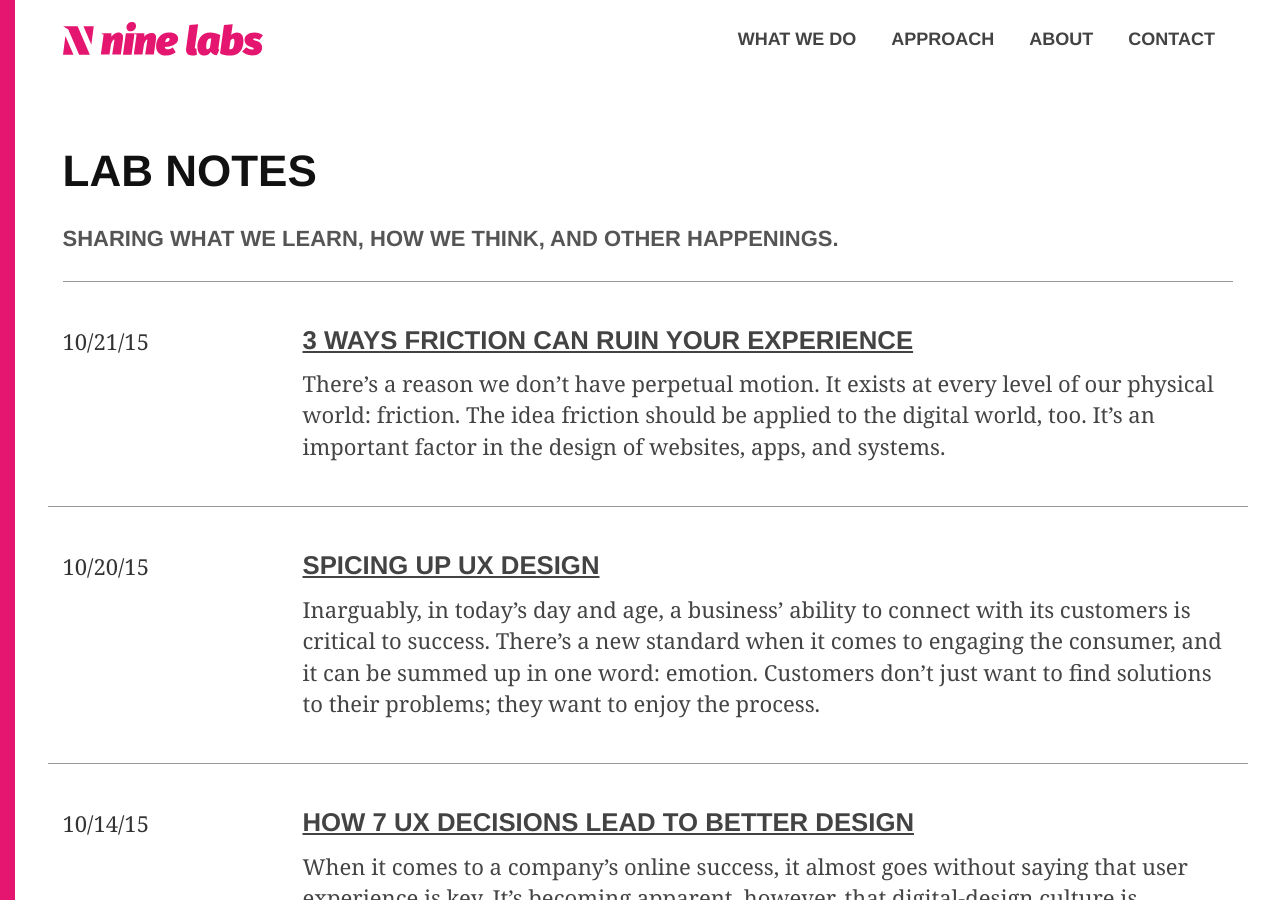
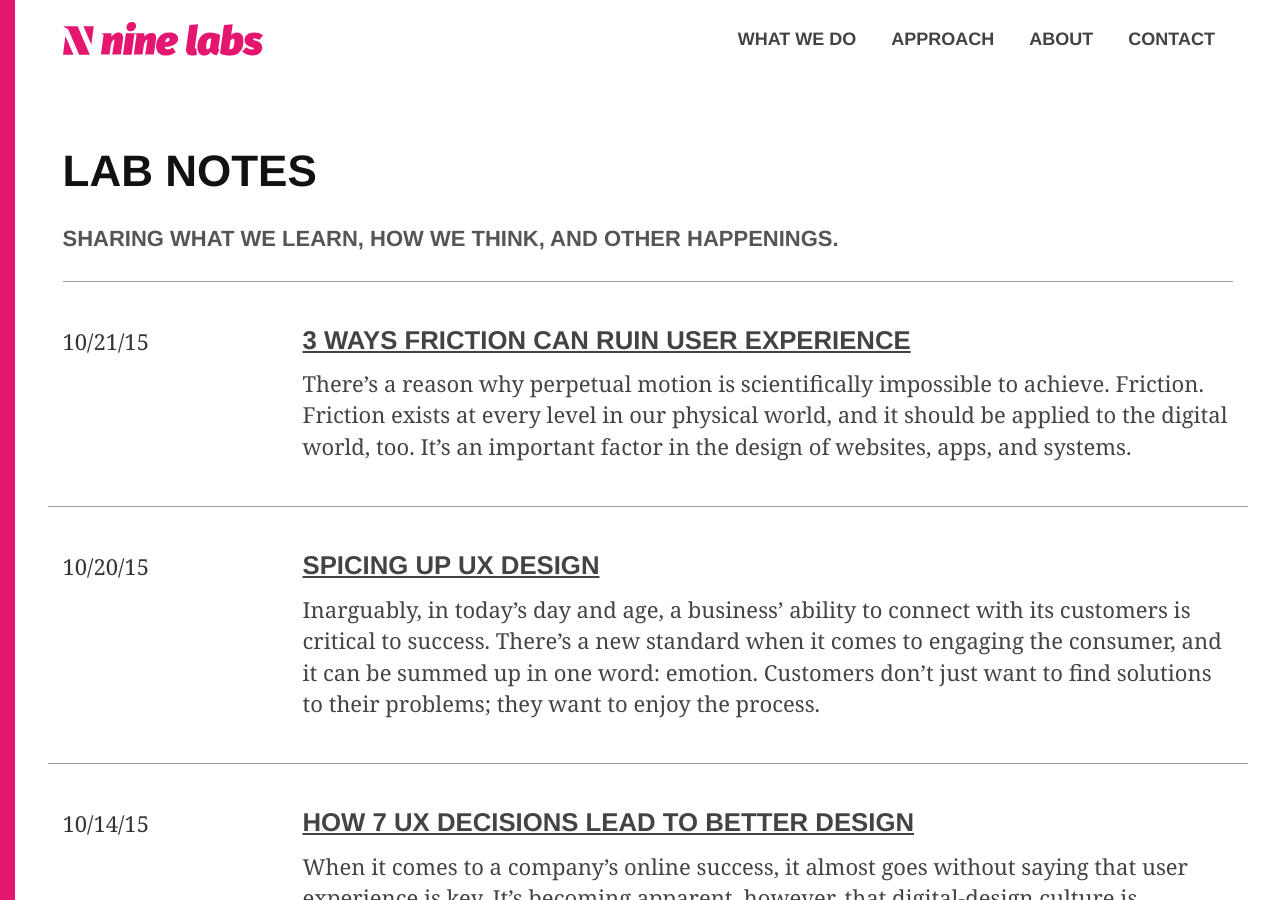
Before and after one commit to ninelabs/ninelabs.com, a Jekyll site: the page built from notes/index.html, in a window 1280 px wide and 900 px high. Built offline with Jekyll 4.4.1, drawn with Linux system fonts in a browser that asks for light colours; nearby versions of some CDN libraries; Markdown is read by kramdown in place of the engine named in the settings; the list of posts is cut into pages by our own code.

Commit message:
edits and content reworks

```diff
--- a/_posts/2015-10-21-reducing-friction.md
+++ b/_posts/2015-10-21-reducing-friction.md
@@ -1,23 +1,24 @@
 ---
 layout: notes
 published: true
-title: 3 Ways Friction Can Ruin your Experience
+title: 3 Ways Friction Can Ruin User Experience
 author: J Cornelius
 category: UX
-image: //s3.amazonaws.com/ninelabs.com/newton-balls.jpg
+image: "//s3.amazonaws.com/ninelabs.com/newton-balls.jpg"
 ---
 
-There&rsquo;s a reason we don&rsquo;t have perpetual motion. It exists at every level of our physical world: **friction**. The idea friction should be applied to the digital world, too. It's an important factor in the design of websites, apps, and systems.
+
+There's a reason why perpetual motion is scientifically impossible to achieve. **Friction**. Friction exists at every level in our physical world, and it should be applied to the digital world, too. It's an important factor in the design of websites, apps, and systems.
 
 > **fric·tion** /ˈfrikSH(ə)n/ noun &mdash; the resistance that one surface or object encounters when moving over another
 
-Friction, in that sense, is **anything that gets in the way of a user achieiving a desired outcome**.
+Website friction, in that sense, is **anything that gets in the way of a user achieiving a desired outcome**.
 
 ## Friction is a bummer.
 
-You&rsquo;ve felt it &mdash; you&rsquo;re online trying to decide where to eat dinner, and you find what looks like the perfect spot. You click over to their website and&hellip; WHAM! You can&rsquo;t figure out where to look for their address. It&rsquo;s not in any of the usual spots on the page. No phone number either. The likelihood of you actually going there to eat becomes slim to none.
+You&rsquo;ve felt it &mdash; you&rsquo;re online trying to decide where to eat dinner, and you find what looks like the perfect spot. You click over to their website and&hellip; WHAM! You can&rsquo;t figure out where to look for their address. It&rsquo;s not in any of the expected spots on the page. No phone number either. The likelihood of you actually going that restaurant to eat becomes slim to none.
 
-If you&rsquo;re that restaurant, you want to reduce friction on your website as much as possible. You want to make it clear where you&rsquo;re located and that you take reservations. Maybe you even let visitors make that reservation through an embedded portal on your site. It&rsquo;s like greasing a wheel. The gear turns more smoothly, and you&rsquo;ve got a paying customer at a table.
+If the restaurant is yours, you want to reduce friction on your website as much as possible. You want to make it clear where you&rsquo;re located and that you take reservations. Maybe you even let visitors make that reservation through an embedded portal on your site. It&rsquo;s like greasing a wheel. The gear turns more smoothly, and you&rsquo;ve got a paying customer at a table.
 
 ### Three things that cause website and app friction:
 
@@ -30,15 +31,16 @@
 
 ![Kindle Dictionary](//s3.amazonaws.com/ninelabs.com/kindle-dictionary.jpg)
 
-Study after study has shown that multitasking is actually a lie. You&rsquo;re not really working on two tasks at once &mdash; you&rsquo;re mentally switching between the two, albeit rapidly, and therefore being less effective at them both. It was a revelation when the Kindle introduced an included dictionary, so when you&rsquo;re reading and stumble over a word, you can immediately highlight and look it up.
+Study after study has shown that multitasking isn't actually a thing. You&rsquo;re not really working on two tasks at once &mdash; you&rsquo;re mentally switching between the two, albeit rapidly, therefore often being less effective at both. It was a revelation when Kindle introduced an included dictionary, so when you&rsquo;re reading and stumble over a word, you can immediately highlight the text and look it up.
 
-No need to get up, hunt down the ole Webster&rsquo;s, remember the alphabet&hellip; nope, I got my answer right from my comfy chair and can get back to the plot at hand. What&rsquo;s your equivalent to the Kindle&rsquo;s dictionary?
+No need to get up, hunt down the ole Webster&rsquo;s, and remember the alphabet. Nope, I got my question answered right from my comfy chair, and now I can get back to the plot at hand. What&rsquo;s your equivalent to Kindle&rsquo;s dictionary?
 
 #### 3. Too Many Decisions
-[Decision fatigue](http://en.wikipedia.org/wiki/Decision_fatigue) is real. Having more choices isn&rsquo;t always better. I&rsquo;ve noticed this trend on restaurant menus. They tend to specialize more, offering just a few rotating, seasonal choices rather than the Cheescake Factory approach of making a little bit of everything.
+[Decision fatigue](http://en.wikipedia.org/wiki/Decision_fatigue) is real. Having more choices isn&rsquo;t always better. I&rsquo;ve noticed this trend on restaurant menus. They tend to specialize more, offering just a few rotating seasonal choices rather taking than the Cheescake-Factory approach by making a little bit of everything.
 
-The menu is a one-pager rather than a book. If you don&rsquo;t like anything on it, then that&rsquo;s tough. But as long as you do, it&rsquo;s less exhausting trying to order and you can get to fun part of eating more quickly. Extensive drop down navigation options are the Cheesecake Factory behemoth menu of the web. You don&rsquo;t need them.
+The menu is a one-pager rather than a book. If you don&rsquo;t like anything on it...well, that&rsquo;s tough. However, most people do find something appealing, and the simplified menu results in faster and easier ordering. Extensive drop-down navigation options are the Cheesecake Factory behemoth menu of the web. You don&rsquo;t need them.
 
-You don&rsquo;t need to care about the friction that keeps scientists from building a perpetual motion machine, but you *do* need to care about the friction that keeps your customers from doing business with you. Luckily, that&rsquo;s an easier hill to climb.
+## Friction Matters
+You don&rsquo;t need to care about the science that keeps brainiacs from building a perpetual motion machine, but you *do* need to care about the friction that keeps your customers from doing business with you. Luckily, that&rsquo;s an easier hill to climb.
 
-Ask yourself, &ldquo;Is my website as easy to use as it could be?&rdquo; If not, we should talk.
+Ask yourself, &ldquo;Is my website as easy to use as it could be?&rdquo; _If not, we should talk._
```
